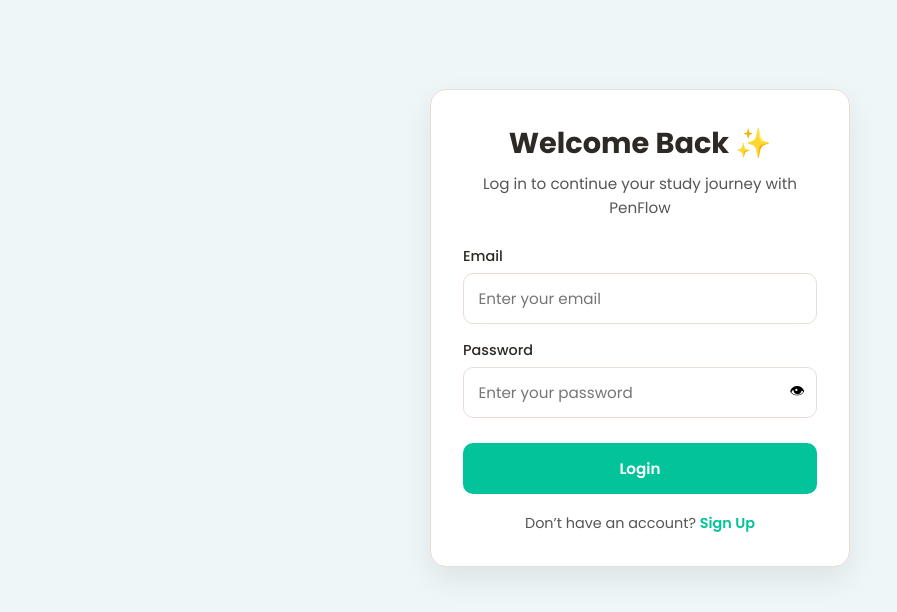
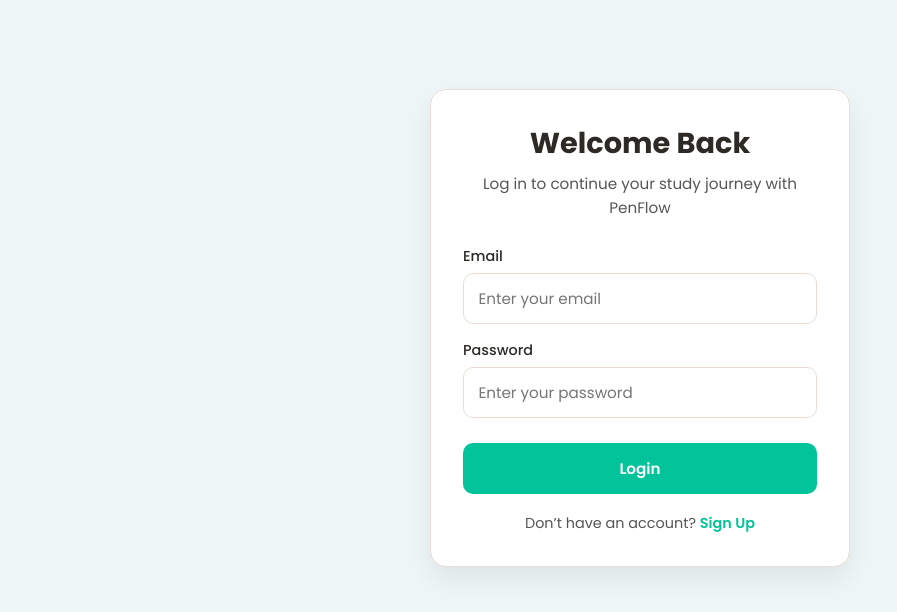
Before and after one commit to NjoliSwe/PenFlow---Study---Planner, a plain HTML site: page PenFlow/frontend/login.html in a window 1280 px wide. Shown: the part 72-684 px from the top of the page, without its empty margins (0-897 px from the left). Drawn offline with Linux system fonts and the light colour scheme.

Commit message:
Update project

```diff
--- a/PenFlow/frontend/login.html
+++ b/PenFlow/frontend/login.html
@@ -17,7 +17,7 @@
 
   <div class="login-page">
     <div class="login-container">
-      <h1>Welcome Back ✨</h1>
+      <h1>Welcome Back </h1>
       <p class="subtitle">Log in to continue your study journey with PenFlow</p>
 
       <form id="loginForm">
@@ -29,7 +29,7 @@
         <div class="form-group password-field">
           <label for="password">Password</label>
           <input type="password" id="password" placeholder="Enter your password" autocomplete="off" required>
-          <span class="toggle-password" data-target="password">👁</span>
+          <span class="toggle-password" data-target="password"></span>
         </div>
 
         <button type="submit" class="form-btn">Login</button>
```
Also changed, not shown: PenFlow/frontend/signup.html (+1 -1 lines).
